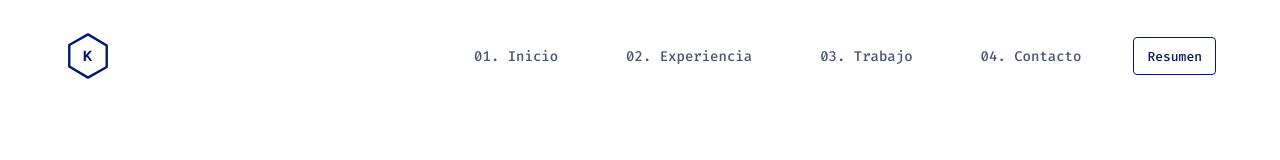
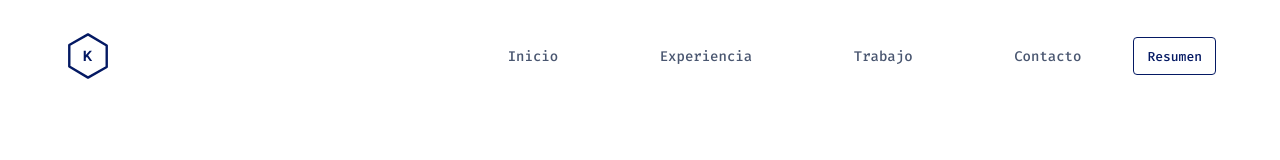
Before and after one commit to peligro99/cv, a Next.js app: page / in a window 1280 px wide. Shown: the top 160 px of the page. Built offline with nearby package versions, Linux system fonts and the light colour scheme; no server answers.

Commit message:
cambios de tema a la pagina v3

```diff
--- a/src/scss/components/_button.scss
+++ b/src/scss/components/_button.scss
@@ -10,6 +10,6 @@
   outline: none;
   &:hover,
   &:focus {
-    background-color: var(--lightest-navy);
+    background-color: var(--background-color);
   }
 }
--- a/src/scss/sections/_navbar.scss
+++ b/src/scss/sections/_navbar.scss
@@ -61,7 +61,7 @@ nav {
             &::before {
               counter-increment: nav-list;
               content: "0" counter(nav-list) ". ";
-              color: var(--dark-slate);
+              color: var(--background-color);
             }
           }
           a:focus {
@@ -90,7 +90,7 @@ nav {
         visibility: hidden;
         top: 0;
         padding: 50px 10px;
-        background-color: var(--light-navy);
+        background-color: var(--background-color);
         flex-direction: column;
         justify-content: center;
         align-items: center;
--- a/src/sections/Projects.tsx
+++ b/src/sections/Projects.tsx
@@ -27,7 +27,7 @@ function Projects() {
     },
     {
       image: "/project2.png",
-      projectName: "Realtime Chat App",
+      projectName: "Realtime Chat",
       projectLink: "https://netlify.com",
       projectDescription:
         "Esta es una aplicación de chat hecha con React y Node.js que envía mensajes en tiempo real y es altamente escalable. Utiliza conceptos avanzados de JavaScript como debouncing y está optimizada para React. Tiene más de 300 estrellas en GitHub y más de 180k visitas en YouTube.",
```
